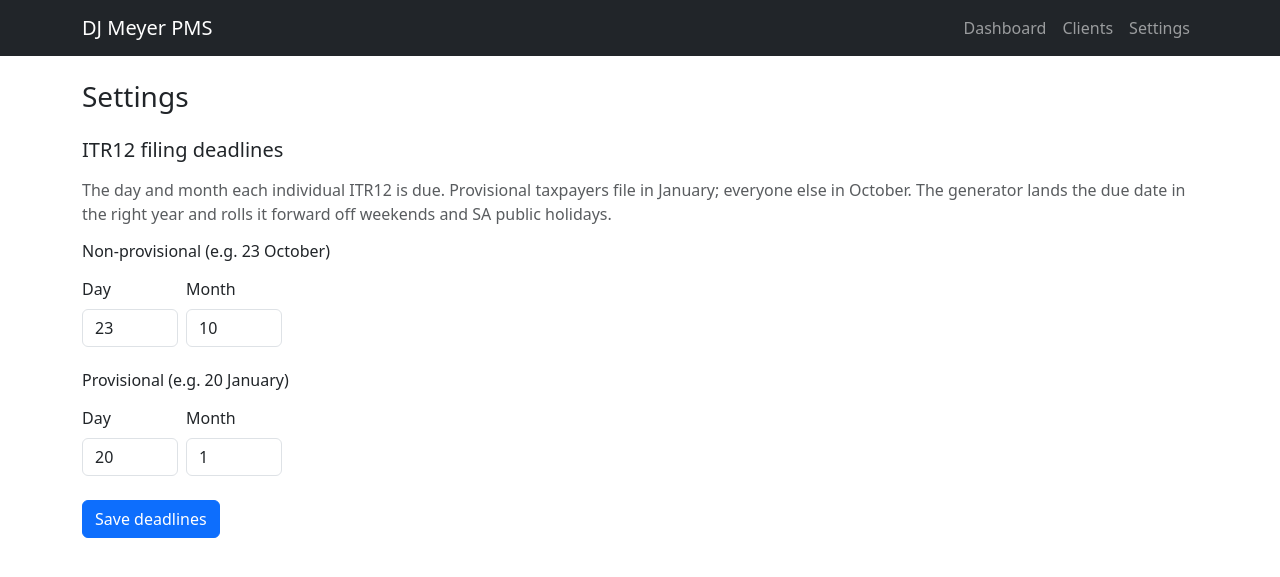
After one commit to nielmeyer1962-maker/dj-meyer-pms, a Flask app: page /settings/ in a window 1280 px wide. The commit adds this page. Shown: the top 577 px of the page. Run offline with Flask 3, Linux system fonts and the light colour scheme.

Commit message:
Add Settings page for the ITR12 deadlines (IT12 chunk 4)
A minimal /settings screen (blueprint + WTForms + template, linked in the nav)
exposing the two ITR12 deadlines as editable day+month fields, validated
(day 1-31, month 1-12) and saved to AppSetting via an upsert. GET repaints the
current values, falling back to the seeded defaults if a key is missing so the
page never 500s on an older DB; an out-of-range value re-renders with an inline
error and writes nothing.

```diff
--- a/app/__init__.py
+++ b/app/__init__.py
@@ -16,11 +16,13 @@ def create_app(config: type = Config) -> Flask:
     from app.clients.routes import bp as clients_bp
     from app.dashboard.routes import bp as dashboard_bp
     from app.models import app_setting, cipc, cipc_ar_fee, obligation, staff  # noqa: F401
+    from app.settings.routes import bp as settings_bp
     from app.tasks.routes import bp as tasks_bp
 
     app.register_blueprint(clients_bp)
     app.register_blueprint(dashboard_bp)
     app.register_blueprint(tasks_bp)
+    app.register_blueprint(settings_bp)
 
     @app.get("/")
     def index() -> tuple[str, int]:
--- a/app/services/settings.py
+++ b/app/services/settings.py
@@ -30,6 +30,16 @@ def get_setting_int(key: str) -> int:
     return int(get_setting(key))
 
 
+def set_setting(key: str, value: str) -> None:
+    """Upsert a setting: update the row if the key exists, else insert it. The caller owns
+    the commit."""
+    row = db.session.scalar(db.select(AppSetting).where(AppSetting.key == key))
+    if row is None:
+        db.session.add(AppSetting(key=key, value=value))
+    else:
+        row.value = value
+
+
 def get_itr12_deadline(provisional: bool) -> DeadlineDM:
     """The ITR12 filing deadline as a validated day+month, chosen by whether the individual
     is registered for provisional tax (client.has_provisional_tax). Provisional → January,
--- /dev/null
+++ b/app/settings/forms.py
@@ -0,0 +1,23 @@
+from __future__ import annotations
+
+from flask_wtf import FlaskForm
+from wtforms import IntegerField, SubmitField
+from wtforms.validators import DataRequired, NumberRange
+
+
+class ITR12DeadlinesForm(FlaskForm):
+    """The two ITR12 filing deadlines, each a day-of-month + month. Ranges mirror
+    DeadlineDM (day 1-31, month 1-12); day-vs-month-length is left to the generator's
+    clamp, since these are recurring day+month values, not a concrete date."""
+
+    nonprovisional_day = IntegerField(
+        "Day", validators=[DataRequired(), NumberRange(min=1, max=31)]
+    )
+    nonprovisional_month = IntegerField(
+        "Month", validators=[DataRequired(), NumberRange(min=1, max=12)]
+    )
+    provisional_day = IntegerField("Day", validators=[DataRequired(), NumberRange(min=1, max=31)])
+    provisional_month = IntegerField(
+        "Month", validators=[DataRequired(), NumberRange(min=1, max=12)]
+    )
+    submit = SubmitField("Save deadlines")
--- /dev/null
+++ b/app/settings/routes.py
@@ -0,0 +1,55 @@
+from __future__ import annotations
+
+from flask import Blueprint, flash, redirect, render_template, request, url_for
+
+from app.extensions import db
+from app.models.app_setting import (
+    DEFAULT_ITR12_NONPROVISIONAL,
+    DEFAULT_ITR12_PROVISIONAL,
+    KEY_ITR12_NONPROVISIONAL_DAY,
+    KEY_ITR12_NONPROVISIONAL_MONTH,
+    KEY_ITR12_PROVISIONAL_DAY,
+    KEY_ITR12_PROVISIONAL_MONTH,
+)
+from app.services.settings import get_setting_int, set_setting
+from app.settings.forms import ITR12DeadlinesForm
+
+bp = Blueprint("settings", __name__, url_prefix="/settings")
+
+
+def _current_or_default(key: str, default: int) -> int:
+    """Read a setting as int, falling back to the seeded default if the key is missing —
+    so the page always renders even on a DB that predates the seed."""
+    try:
+        return get_setting_int(key)
+    except KeyError:
+        return default
+
+
+@bp.route("/", methods=["GET", "POST"])
+def edit_settings():
+    form = ITR12DeadlinesForm()
+    if form.validate_on_submit():
+        set_setting(KEY_ITR12_NONPROVISIONAL_DAY, str(form.nonprovisional_day.data))
+        set_setting(KEY_ITR12_NONPROVISIONAL_MONTH, str(form.nonprovisional_month.data))
+        set_setting(KEY_ITR12_PROVISIONAL_DAY, str(form.provisional_day.data))
+        set_setting(KEY_ITR12_PROVISIONAL_MONTH, str(form.provisional_month.data))
+        db.session.commit()
+        flash("ITR12 deadlines updated.", "success")
+        return redirect(url_for("settings.edit_settings"))
+
+    if request.method == "GET":
+        form.nonprovisional_day.data = _current_or_default(
+            KEY_ITR12_NONPROVISIONAL_DAY, DEFAULT_ITR12_NONPROVISIONAL.day
+        )
+        form.nonprovisional_month.data = _current_or_default(
+            KEY_ITR12_NONPROVISIONAL_MONTH, DEFAULT_ITR12_NONPROVISIONAL.month
+        )
+        form.provisional_day.data = _current_or_default(
+            KEY_ITR12_PROVISIONAL_DAY, DEFAULT_ITR12_PROVISIONAL.day
+        )
+        form.provisional_month.data = _current_or_default(
+            KEY_ITR12_PROVISIONAL_MONTH, DEFAULT_ITR12_PROVISIONAL.month
+        )
+
+    return render_template("settings/form.html", form=form)
--- a/app/templates/base.html
+++ b/app/templates/base.html
@@ -13,6 +13,7 @@
       <div class="navbar-nav">
         <a class="nav-link" href="{{ url_for('dashboard.list_obligations') }}">Dashboard</a>
         <a class="nav-link" href="{{ url_for('clients.list_clients') }}">Clients</a>
+        <a class="nav-link" href="{{ url_for('settings.edit_settings') }}">Settings</a>
       </div>
     </div>
   </nav>
--- /dev/null
+++ b/app/templates/settings/form.html
@@ -0,0 +1,58 @@
+{% extends "base.html" %}
+{% block title %}Settings — DJ Meyer PMS{% endblock %}
+{% block content %}
+<h1 class="h3 mb-4">Settings</h1>
+
+<form method="post" action="{{ url_for('settings.edit_settings') }}">
+  {{ form.hidden_tag() }}
+
+  <h2 class="h5 mb-3">ITR12 filing deadlines</h2>
+  <p class="text-muted">
+    The day and month each individual ITR12 is due. Provisional taxpayers file in January;
+    everyone else in October. The generator lands the due date in the right year and rolls
+    it forward off weekends and SA public holidays.
+  </p>
+
+  <fieldset class="mb-4">
+    <legend class="h6">Non-provisional (e.g. 23 October)</legend>
+    <div class="row g-2">
+      <div class="col-auto">
+        {{ form.nonprovisional_day.label(class="form-label") }}
+        {{ form.nonprovisional_day(class="form-control" + (" is-invalid" if form.nonprovisional_day.errors else ""), style="width:6rem") }}
+        {% if form.nonprovisional_day.errors %}
+          <div class="invalid-feedback">{% for e in form.nonprovisional_day.errors %}{{ e }}{% endfor %}</div>
+        {% endif %}
+      </div>
+      <div class="col-auto">
+        {{ form.nonprovisional_month.label(class="form-label") }}
+        {{ form.nonprovisional_month(class="form-control" + (" is-invalid" if form.nonprovisional_month.errors else ""), style="width:6rem") }}
+        {% if form.nonprovisional_month.errors %}
+          <div class="invalid-feedback">{% for e in form.nonprovisional_month.errors %}{{ e }}{% endfor %}</div>
+        {% endif %}
+      </div>
+    </div>
+  </fieldset>
+
+  <fieldset class="mb-4">
+    <legend class="h6">Provisional (e.g. 20 January)</legend>
+    <div class="row g-2">
+      <div class="col-auto">
+        {{ form.provisional_day.label(class="form-label") }}
+        {{ form.provisional_day(class="form-control" + (" is-invalid" if form.provisional_day.errors else ""), style="width:6rem") }}
+        {% if form.provisional_day.errors %}
+          <div class="invalid-feedback">{% for e in form.provisional_day.errors %}{{ e }}{% endfor %}</div>
+        {% endif %}
+      </div>
+      <div class="col-auto">
+        {{ form.provisional_month.label(class="form-label") }}
+        {{ form.provisional_month(class="form-control" + (" is-invalid" if form.provisional_month.errors else ""), style="width:6rem") }}
+        {% if form.provisional_month.errors %}
+          <div class="invalid-feedback">{% for e in form.provisional_month.errors %}{{ e }}{% endfor %}</div>
+        {% endif %}
+      </div>
+    </div>
+  </fieldset>
+
+  {{ form.submit(class="btn btn-primary") }}
+</form>
+{% endblock %}
```
Also changed, not shown: tests/settings/test_routes.py (added, +111 -0 lines), app/settings/__init__.py (added), tests/settings/__init__.py (added).
